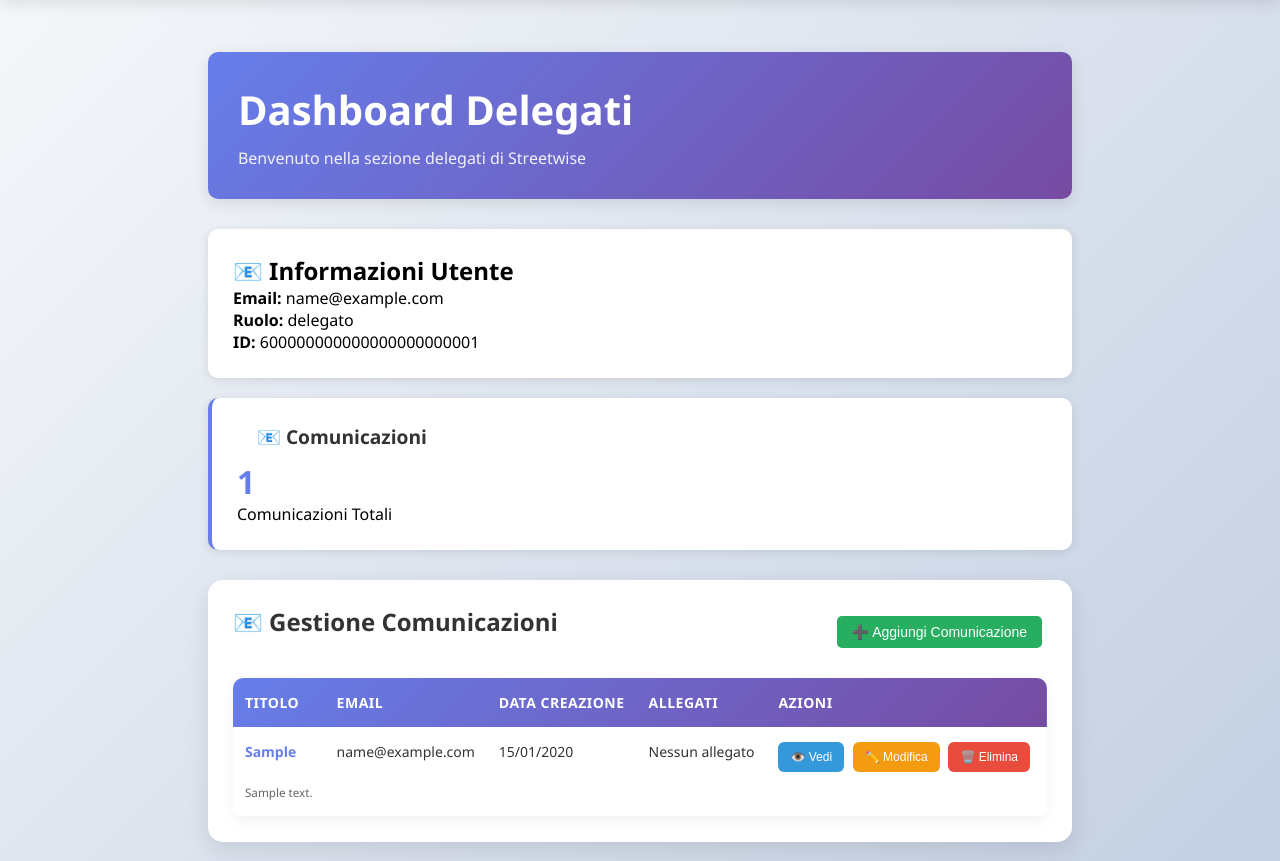
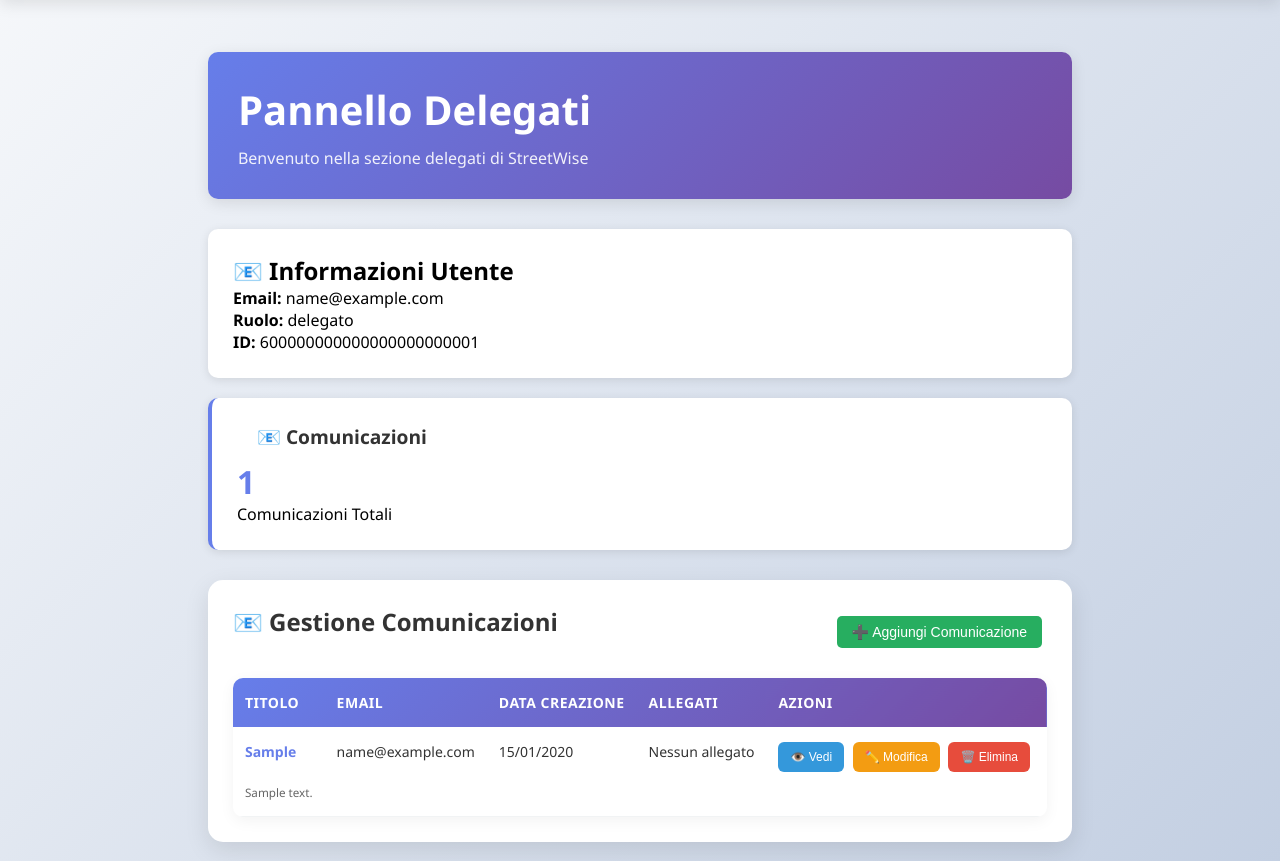
Before and after one commit to davidevaler/streetwise, a Node server app: page /delegati in a window 1280 px wide. Shown: the part 73-934 px from the top of the page. Run offline with Node 20, Linux system fonts and the light colour scheme; a user stored in the database is signed in; tables that the repository leaves empty hold one stand-in row (values such as "Sample post"); data that the repository does not hold is empty; some libraries are stand-ins or nearby versions.

Commit message:
Modifica nome pannello

```diff
--- a/server/views/delegati/index.ejs
+++ b/server/views/delegati/index.ejs
@@ -3,8 +3,8 @@
   <link rel="stylesheet" href="/css/comunicazioni-admin.css">
   <div class="admin-container">
     <div class="admin-header">
-      <h1>Dashboard Delegati</h1>
-      <p>Benvenuto nella sezione delegati di Streetwise</p>
+      <h1>Pannello Delegati</h1>
+      <p>Benvenuto nella sezione delegati di StreetWise</p>
     </div>
 
     <div class="user-info">
```
